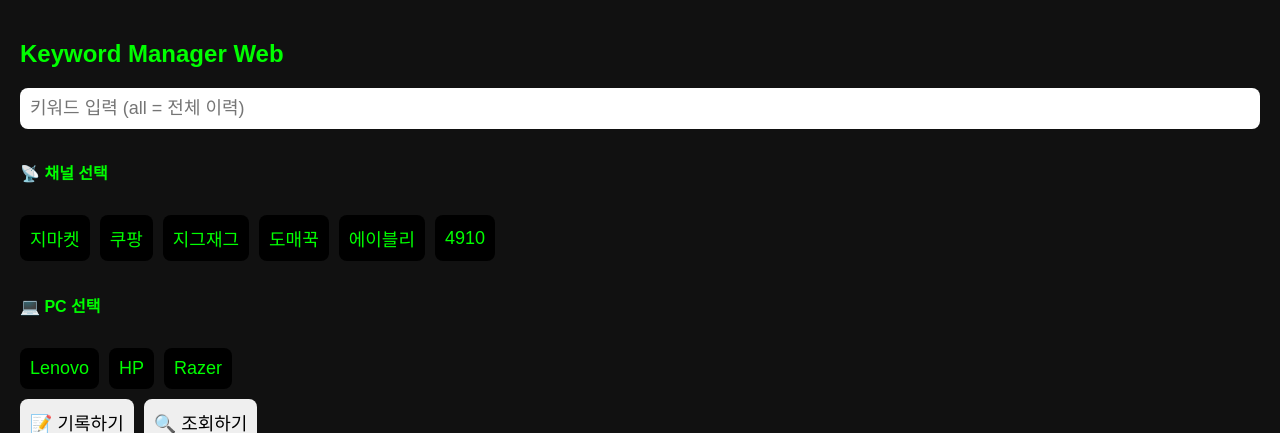
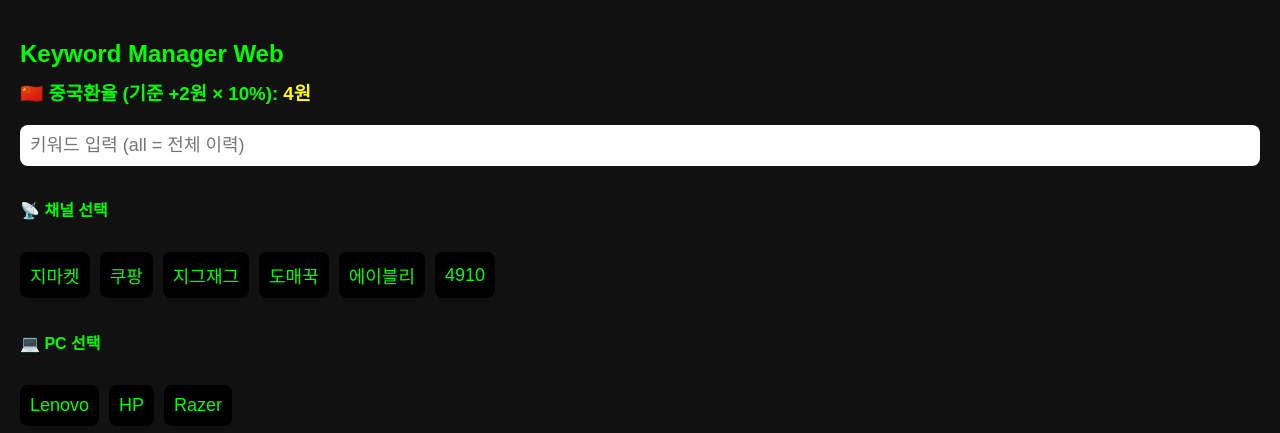
Before and after one commit to nanainternational/keywaordmanager-web, a Flask app: template templates/index.html in a window 1280 px wide. Shown: the top 433 px of the page. Run offline with Flask 3, Linux system fonts and the light colour scheme; the template is opened without the code that fills it: most values are stand-ins (such as "Sample title", 1, 10 or a date in 2020).

Commit message:
수정내용

```diff
--- a/templates/index.html
+++ b/templates/index.html
@@ -4,8 +4,6 @@
   <meta charset="UTF-8" />
   <title>Keyword Manager Web</title>
   <meta name="viewport" content="width=device-width, initial-scale=1.0" />
-
-  <!-- ✅ Favicon 링크 추가 -->
   <link rel="icon" type="image/x-icon" href="{{ url_for('static', filename='favicon.ico') }}">
 
   <style>
@@ -130,11 +128,15 @@
 <body>
   <div class="container">
     <h2>Keyword Manager Web</h2>
+
+    <!-- ✅ 중국환율 표기 -->
+    <h3 style="margin-top:-10px; margin-bottom:20px;">
+      🇨🇳 중국환율 (기준 +2원 × 10%): <span style="color:yellow;">{{ exchange_rate }}원</span>
+    </h3>
+
     <form method="POST">
-      <!-- 키워드 입력 -->
       <input name="keyword" value="{{ keyword }}" placeholder="키워드 입력 (all = 전체 이력)" />
 
-      <!-- 채널 선택 -->
       <h4>📡 채널 선택</h4>
       <div class="row" id="channel-buttons">
         <button type="button" class="select-btn" onclick="selectOption('channel', '지마켓', this)">지마켓</button>
@@ -145,7 +147,6 @@
         <button type="button" class="select-btn" onclick="selectOption('channel', '4910', this)">4910</button>
       </div>
 
-      <!-- PC 선택 -->
       <h4>💻 PC 선택</h4>
       <div class="row" id="pc-buttons">
         <button type="button" class="select-btn" onclick="selectOption('pc', 'Lenovo', this)">Lenovo</button>
@@ -153,20 +154,17 @@
         <button type="button" class="select-btn" onclick="selectOption('pc', 'Razer', this)">Razer</button>
       </div>
 
-      <!-- 기록/조회 버튼 -->
       <div class="row">
         <button name="action" value="record">📝 기록하기</button>
         <button name="action" value="check">🔍 조회하기</button>
       </div>
 
-      <!-- 로그 -->
       <div class="log">
         {% for line in log -%}
           <div>{{ line }}</div>
         {%- endfor %}
       </div>
 
-      <!-- 📑 기록 이력 (all 입력 시만 & 접기/펼치기) -->
       {% if show_history %}
         <h4>
           📑 기록 이력
@@ -184,7 +182,6 @@
         </div>
       {% endif %}
 
-      <!-- 메모 기능 -->
       <h4>🗂️ 메모 기능</h4>
       <input class="memo-input" name="memo_keyword" placeholder="메모할 키워드 입력" />
 
@@ -200,16 +197,12 @@
         {% endfor %}
       </ul>
 
-      <!-- 선택값 hidden -->
       <input type="hidden" name="selected_channel" id="selected_channel">
       <input type="hidden" name="selected_pc" id="selected_pc">
-
-      <!-- CSV 다운로드 링크 -->
       <a href="/download_all" class="download-link">📥 기록 CSV 다운로드</a>
     </form>
   </div>
 
-  <!-- JS -->
   <script>
     function selectOption(type, value, btn) {
       if (type === 'channel') {
```
